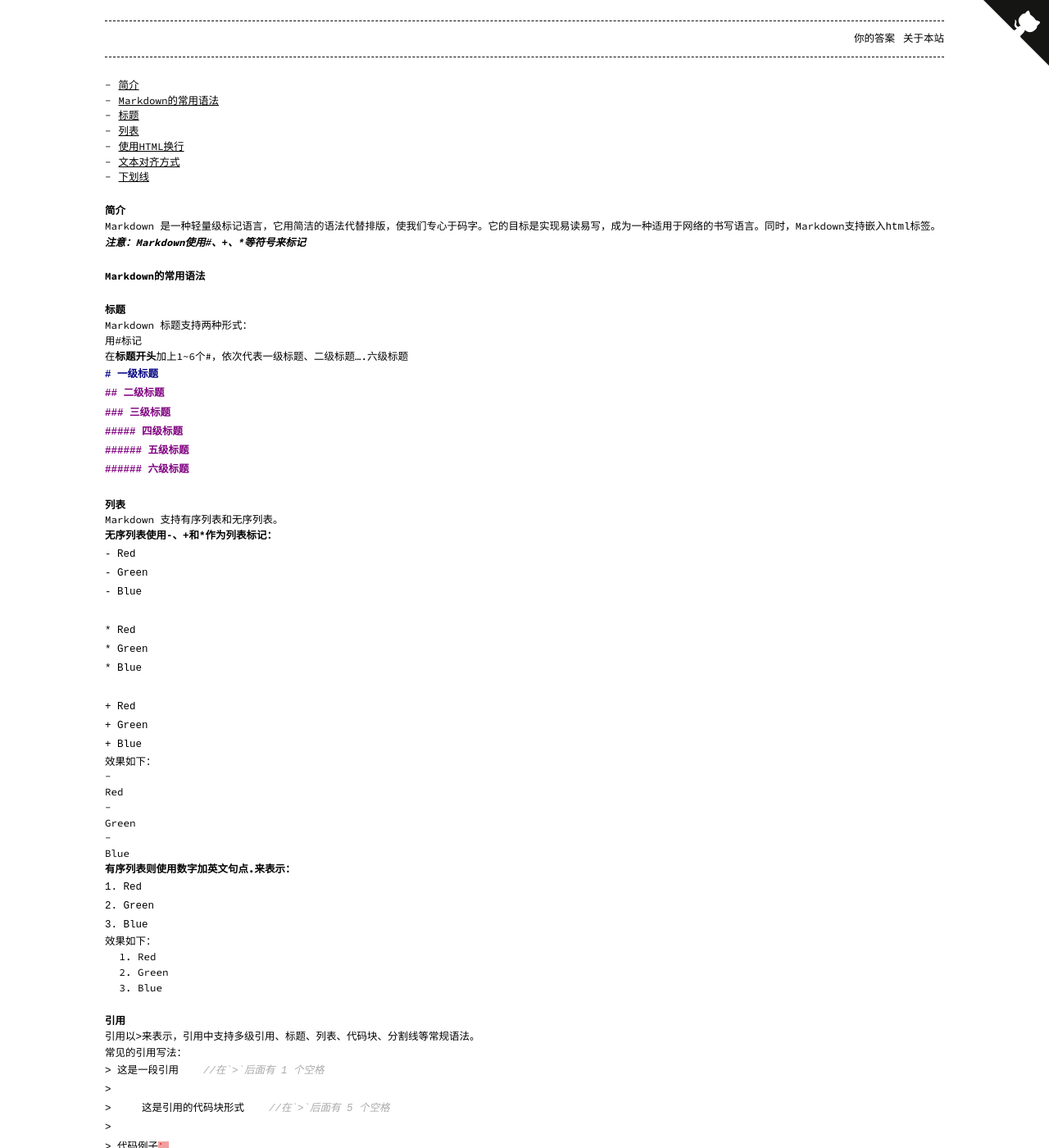
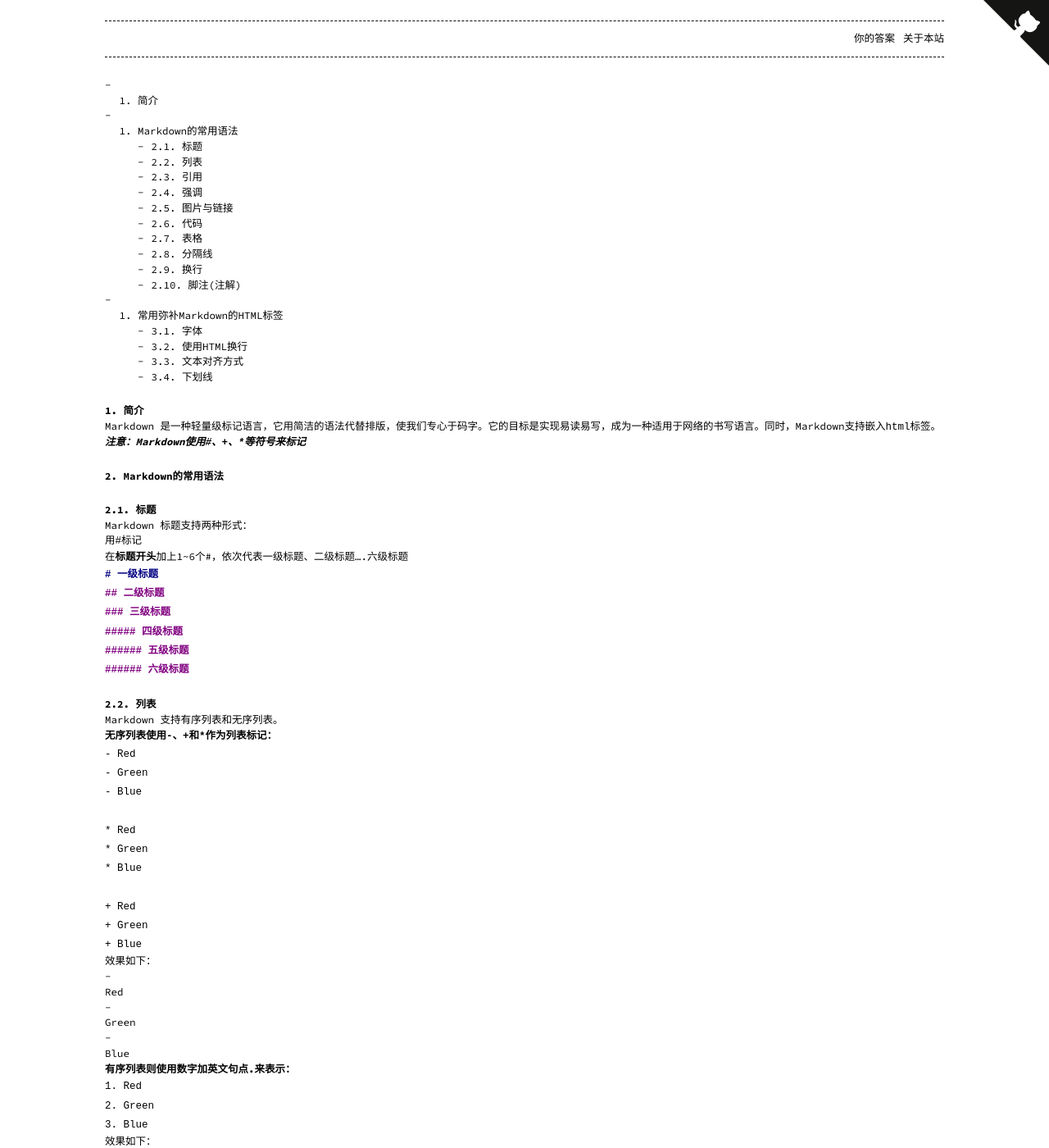
Before and after one commit to chldong/chldong.github.io, a Jekyll site: the page built from _posts/2020-04-01-Markdown的常用语法总结.md, in a window 1280 px wide and 1400 px high. Shown: the whole window at 82% size. Built offline with Jekyll 4.4.1, drawn with Linux system fonts in a browser that asks for light colours; a script that is not in the unit is left out; some of the changed text lies outside the part shown.

Commit message:
TOC Update

````diff
--- a/_posts/2020-04-01-Markdown的常用语法总结.md
+++ b/_posts/2020-04-01-Markdown的常用语法总结.md
@@ -6,25 +6,35 @@
 
 <!-- TOC -->
 
-- [简介](#%E7%AE%80%E4%BB%8B)
-- [Markdown的常用语法](#markdown%E7%9A%84%E5%B8%B8%E7%94%A8%E8%AF%AD%E6%B3%95)
-    - [标题](#%E6%A0%87%E9%A2%98)
-    - [列表](#%E5%88%97%E8%A1%A8)
-    - [使用HTML换行](#%E4%BD%BF%E7%94%A8html%E6%8D%A2%E8%A1%8C)
-    - [文本对齐方式](#%E6%96%87%E6%9C%AC%E5%AF%B9%E9%BD%90%E6%96%B9%E5%BC%8F)
-    - [下划线](#%E4%B8%8B%E5%88%92%E7%BA%BF)
+- 1. 简介
+- 2. Markdown的常用语法
+    - 2.1. 标题
+    - 2.2. 列表
+    - 2.3. 引用
+    - 2.4. 强调
+    - 2.5. 图片与链接
+    - 2.6. 代码
+    - 2.7. 表格
+    - 2.8. 分隔线
+    - 2.9. 换行
+    - 2.10. 脚注(注解)
+- 3. 常用弥补Markdown的HTML标签
+    - 3.1. 字体
+    - 3.2. 使用HTML换行
+    - 3.3. 文本对齐方式
+    - 3.4. 下划线
 
 <!-- /TOC -->
 
-## 简介
+## 1. 简介
 
 Markdown 是一种轻量级标记语言，它用简洁的语法代替排版，使我们专心于码字。它的目标是实现易读易写，成为一种适用于网络的书写语言。同时，Markdown支持嵌入`html`标签。
 
 ***注意：Markdown使用`#、+、*`等符号来标记***
 
-## Markdown的常用语法
+## 2. Markdown的常用语法
 
-### 标题
+### 2.1. 标题
 
 Markdown 标题支持两种形式：
 
@@ -42,7 +52,7 @@
 ```
 
 
-### 列表
+### 2.2. 列表
 
 Markdown 支持有序列表和无序列表。
 
@@ -84,7 +94,7 @@
 2. Green
 3. Blue
 
-### 引用
+### 2.3. 引用
 
 引用以`>`来表示，引用中支持多级引用、标题、列表、代码块、分割线等常规语法。
 
@@ -142,7 +152,7 @@
 
 ---
 
-### 强调
+### 2.4. 强调
 
 两个`*`或`-`代表加粗，一个`*`或-代表斜体，`~~`代表删除。
 
@@ -165,7 +175,7 @@
 
 ---
 
-### 图片与链接
+### 2.5. 图片与链接
 
 图片与链接的语法很像，区别在一个 ! 号。二者格式：
 
@@ -207,7 +217,7 @@
 
 ![devopt1](https://chldong.github.io/images/devopt1.jpg)
 
-### 代码
+### 2.6. 代码
 
 代码分为`行内代码`和`代码块`。
 
@@ -251,7 +261,7 @@
 }
 ```
 
-### 表格
+### 2.7. 表格
 
 表格对齐格式
 
@@ -282,7 +292,7 @@
 |居左测试文本111|居中测试文本222|居右测试文本333|
 ---
 
-### 分隔线
+### 2.8. 分隔线
 
 在一行中用三个以上的`*`、`-`、`_`来建立一个分隔线，行内不能有其他东西。也可以在符号间插入空格。
 
@@ -298,7 +308,7 @@
 
 ---
 
-### 换行
+### 2.9. 换行
 
 在行尾添加两个空格加回车表示换行：
 
@@ -311,7 +321,7 @@
 这是一行后面加两个空格
 换行
 
-### 脚注(注解)
+### 2.10. 脚注(注解)
 
 使用[^]来定义脚注：
 
@@ -327,9 +337,9 @@
 
 [^1]: youranswer
 
-## 常用弥补Markdown的HTML标签
+## 3. 常用弥补Markdown的HTML标签
 
-### 字体
+### 3.1. 字体
 
 ``` html
 <font face="微软雅黑" color="red" size="6">字体及字体颜色和大小</font>
@@ -345,7 +355,7 @@
 
 ---
 
-### 使用HTML换行
+### 3.2. 使用HTML换行
 
 ```html
 使用html标签`<br/>`<br/>换行
@@ -355,7 +365,7 @@
 
 使用html标签<br/>换行
 
-### 文本对齐方式
+### 3.3. 文本对齐方式
 
 ``` html
 <p align="left">居左文本</p>
@@ -371,7 +381,7 @@
 
 ---
 
-### 下划线
+### 3.4. 下划线
 
 ```html
 <u>下划线文本</u>
````
Also changed, not shown: _posts/2020-03-29-关于博客系统的搭建.md (+13 -6 lines), _posts/2020-03-31-打破写作的壁垒.md (+10 -8 lines), _posts/2020-04-20-Proxmox-VE-6.X开源版本升级方法.md (+14 -14 lines), _posts/2020-06-22-某项目基础知识培训一.md (+21 -16 lines).
